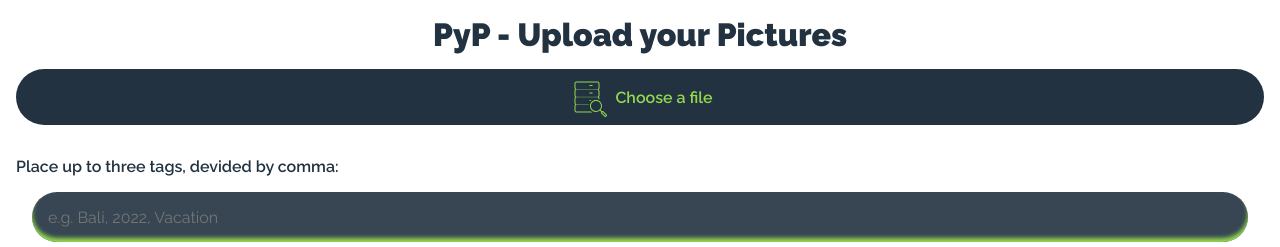
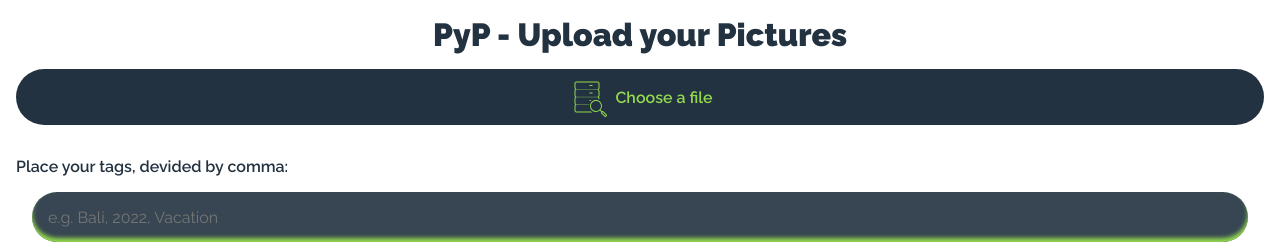
Before and after one commit to Ju-Schn/PyP, a React (Create React App) app in the folder client/: page /upload in a window 1280 px wide. Shown: the top 247 px of the page. Built offline with nearby package versions, Linux system fonts and the light colour scheme; no server answers.

Commit message:
update number of tags

```diff
--- a/client/src/pages/Upload.js
+++ b/client/src/pages/Upload.js
@@ -33,7 +33,7 @@ export default function Upload() {
           </FlexWrapper>
         )}
         <StyledLabel htmlFor="tags">
-          Place up to three tags, devided by comma:
+          Place your tags, devided by comma:
         </StyledLabel>
         <StyledInput
           id="tags"
```
